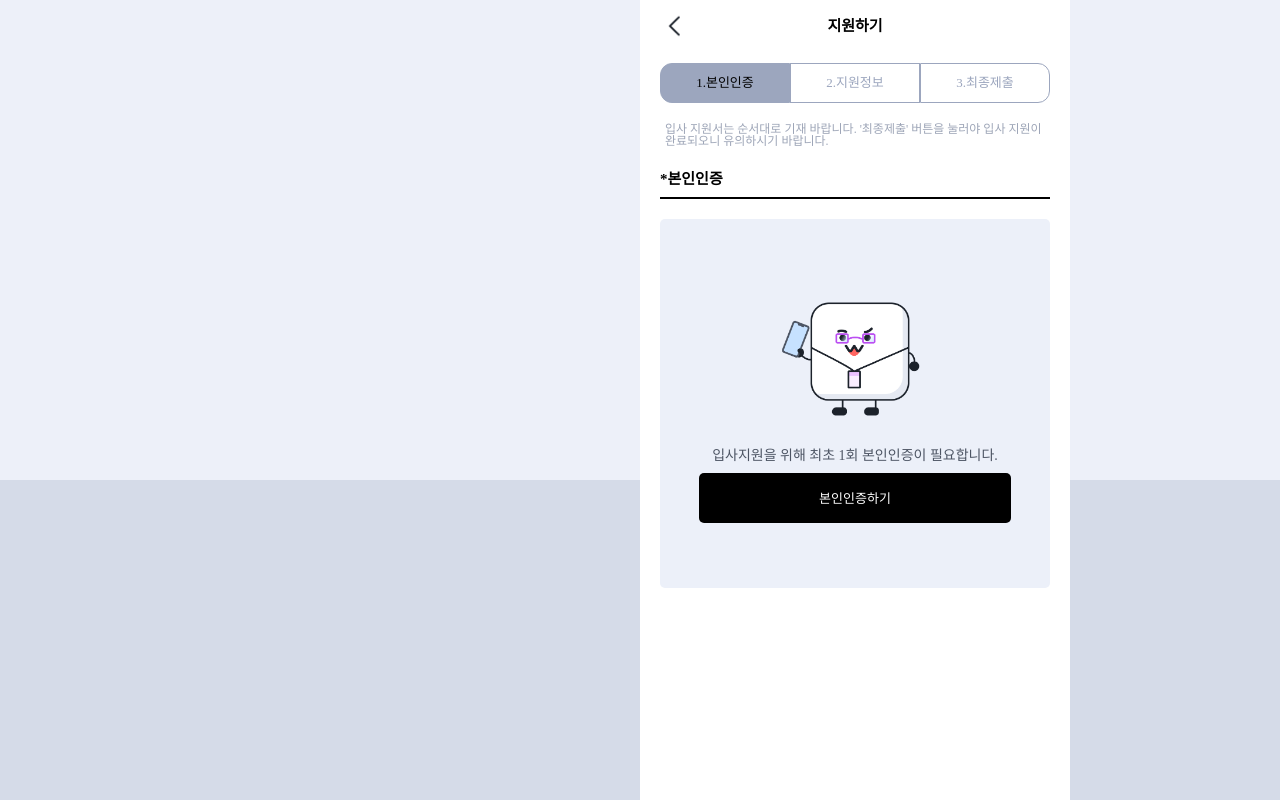
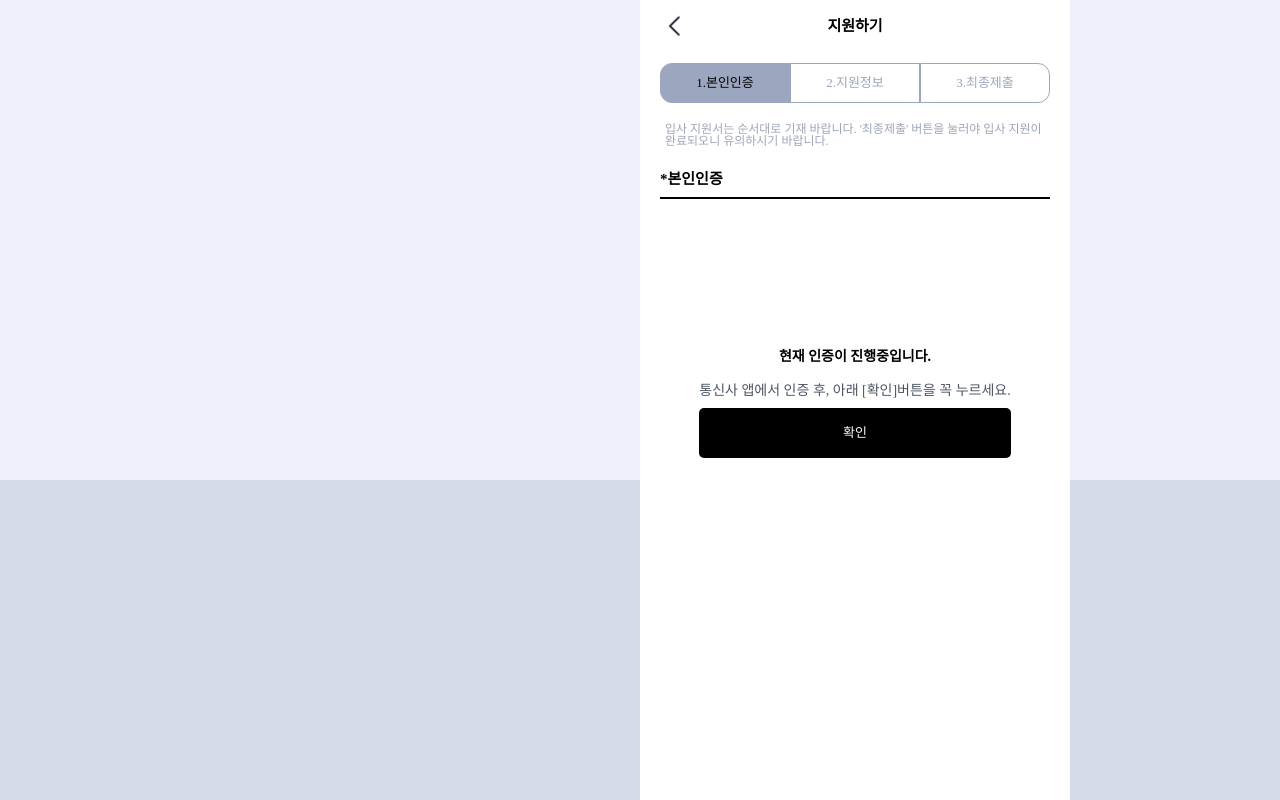
Before and after one commit to json91-dev/marshmellow-front-nextjs, a Next.js app: page /signup/identify in a window 1280 px wide. Both pictures are taken after a click on the element "본인인증하기". Built offline with nearby package versions, Linux system fonts and the light colour scheme.

Commit message:
[feat] 회원가입 본인인증 화면 UI 작업

```diff
--- /dev/null
+++ b/src/app/(beforeLogin)/signup/identify/_components/IdentifyCheck.tsx
@@ -0,0 +1,46 @@
+'use client';
+
+import style from './identifyCheck.module.scss';
+import Image from 'next/image';
+import ConfirmButton from '@/app/(beforeLogin)/signup/_components/ConfirmButton';
+import React, { useCallback, useState } from 'react';
+import cx from 'classnames';
+
+export default function IdentifyCheck() {
+  const [isRunningPASS, setIsRunningPASS] = useState(false);
+
+  const onClickStartPASS = useCallback(() => {
+    setIsRunningPASS(true);
+  }, [isRunningPASS]);
+  const onClickConfirmPASS = useCallback(() => {}, []);
+
+  return (
+    <div className={cx(style.container, !isRunningPASS && style.bgGray)}>
+      {!isRunningPASS && (
+        <>
+          <div className={style.image}>
+            <Image src="/images/icon_airpod_2.png" alt="No Image" fill objectFit="contain" />
+          </div>
+          <div className={style.description}>입사지원을 위해 최초 1회 본인인증이 필요합니다.</div>
+          <ConfirmButton
+            onClick={onClickStartPASS}
+            text={'본인인증하기'}
+            customStyle={{ fontSize: '1.3rem', width: '80%' }}
+          />
+        </>
+      )}
+
+      {isRunningPASS && (
+        <>
+          <div className={style.title}>현재 인증이 진행중입니다.</div>
+          <div className={style.description}>통신사 앱에서 인증 후, 아래 [확인]버튼을 꼭 누르세요.</div>
+          <ConfirmButton
+            onClick={onClickConfirmPASS}
+            text={'확인'}
+            customStyle={{ fontSize: '1.3rem', width: '80%' }}
+          />
+        </>
+      )}
+    </div>
+  );
+}
--- /dev/null
+++ b/src/app/(beforeLogin)/signup/identify/_components/identifyCheck.module.scss
@@ -0,0 +1,38 @@
+
+.container {
+  width: 100%;
+  height: 50%;
+  background-color: white;
+  display: flex;
+  justify-content: center;
+  align-items: center;
+  flex-direction: column;
+  border-radius: 0.5rem;
+
+  @include isMobile() {
+    height: 65%;
+  }
+
+}
+.bgGray {
+  background-color:#ECF0F9;
+}
+
+.title {
+  font-size: 1.4rem;
+  font-weight: 700;
+  margin-bottom: 2rem;
+}
+
+.description {
+  color: #4D5564;
+  font-size: 1.4rem;
+  padding-bottom: 1rem;
+}
+
+.image {
+  position: relative;
+  width: 15rem;
+  height: 15rem;
+  margin-bottom: 1.5rem;
+}
--- a/src/app/(beforeLogin)/signup/identify/identify.module.scss
+++ b/src/app/(beforeLogin)/signup/identify/identify.module.scss
@@ -10,32 +10,3 @@
   padding-left: 2rem;
   padding-right: 2rem;
 }
-
-.grayArea {
-  width: 100%;
-  height: 50%;
-  background-color:#ECF0F9;
-  display: flex;
-  justify-content: center;
-  align-items: center;
-  flex-direction: column;
-  border-radius: 0.5rem;
-
-  @include isMobile() {
-    height: 65%;
-  }
-
-}
-
-.description {
-  color: #4D5564;
-  font-size: 1.4rem;
-  padding-bottom: 1rem;
-}
-
-.image {
-  position: relative;
-  width: 15rem;
-  height: 15rem;
-  margin-bottom: 1.5rem;
-}
--- a/src/app/(beforeLogin)/signup/identify/page.tsx
+++ b/src/app/(beforeLogin)/signup/identify/page.tsx
@@ -4,6 +4,7 @@ import React from 'react';
 import SectionInfo from '@/app/(beforeLogin)/signup/_components/SectionInfo';
 import ConfirmButton from '@/app/(beforeLogin)/signup/_components/ConfirmButton';
 import Image from 'next/image';
+import IdentifyCheck from '@/app/(beforeLogin)/signup/identify/_components/IdentifyCheck';
 
 /** 회원가입 인증 페이지  **/
 export default function Identify() {
@@ -11,13 +12,7 @@ export default function Identify() {
     <div className={style.container}>
       <InformationTab index={1} />
       <SectionInfo title={'*본인인증'} />
-      <div className={style.grayArea}>
-        <div className={style.image}>
-          <Image src="/images/icon_airpod_2.png" alt="No Image" fill objectFit="contain" />
-        </div>
-        <div className={style.description}>입사지원을 위해 최초 1회 본인인증이 필요합니다.</div>
-        <ConfirmButton text={'본인인증하기'} customStyle={{ fontSize: '1.3rem', width: '80%' }} />
-      </div>
+      <IdentifyCheck />
     </div>
   );
 }
```
